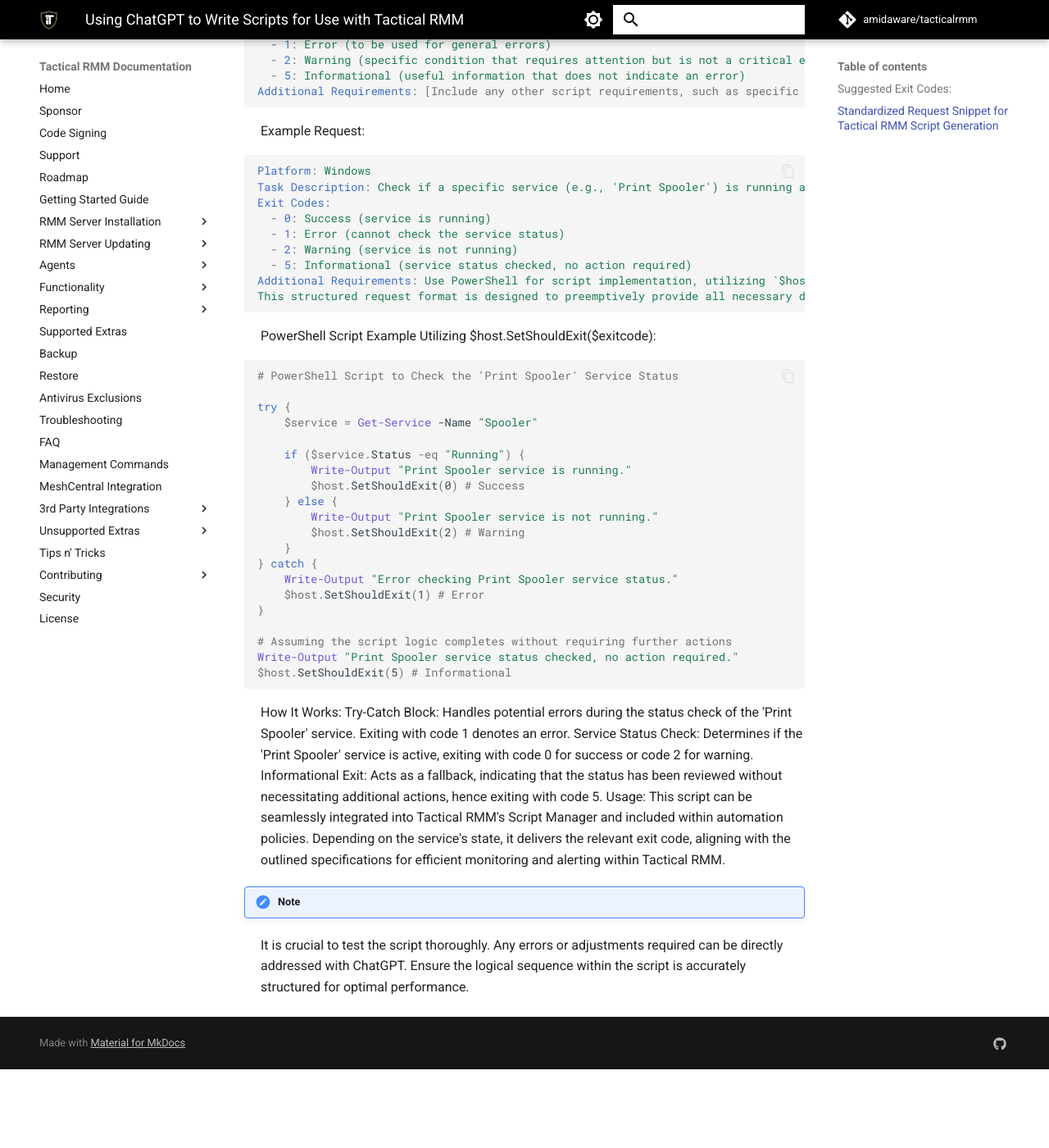
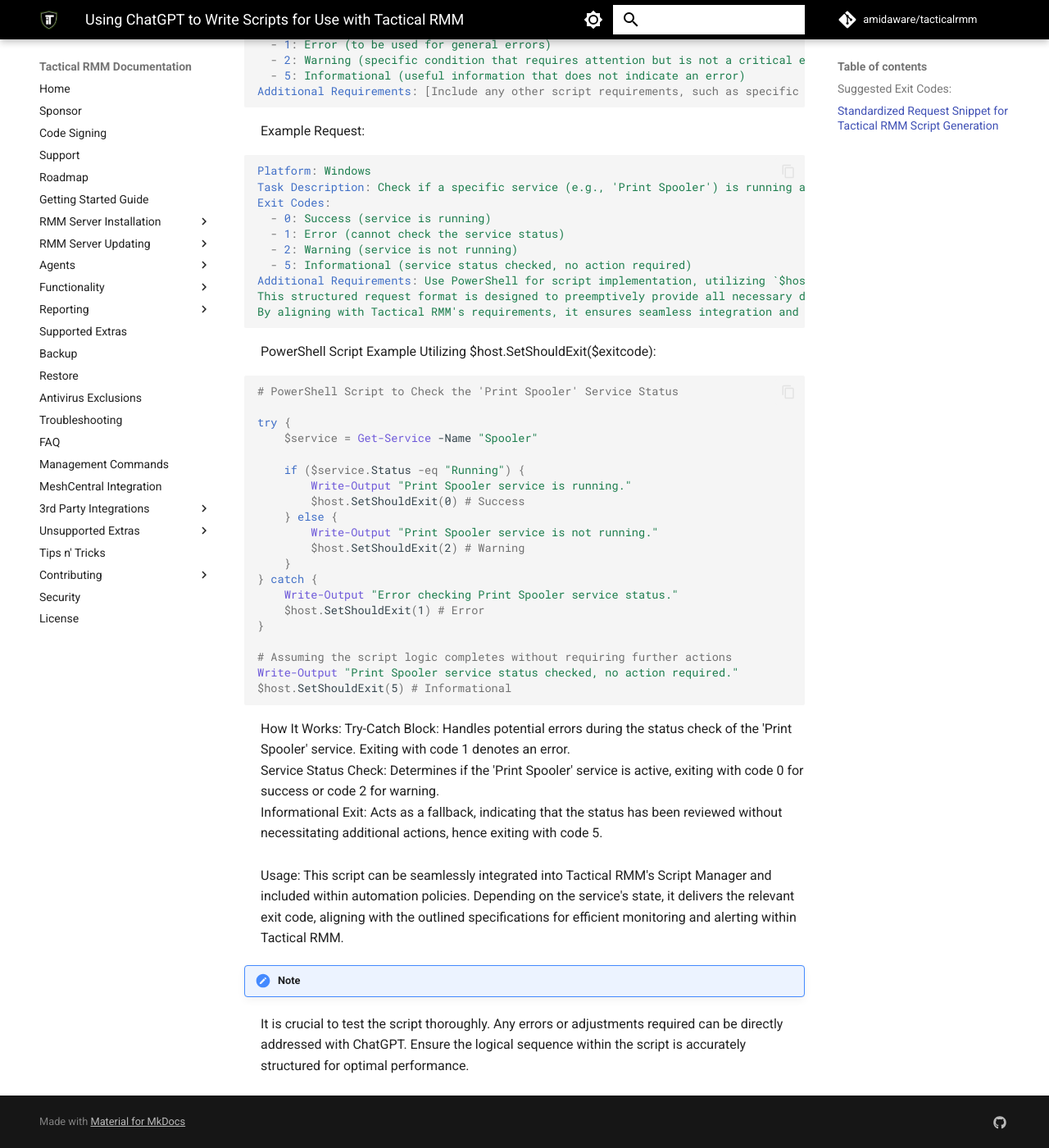
Before and after one commit to amidaware/trmm-docs, an MkDocs documentation site: the page built from docs/using_chatgpt.md, in a window 1280 px wide and 1400 px high, scrolled down 758 px. Shown: the whole window at 82% size. Built offline with MkDocs 1.6.1 and Material for MkDocs 9.7.7, drawn with Linux system fonts in a browser that asks for light colours; comment, search, counter and statistics services are not loaded; before the commit the page ends 2062 px from its top, so only the background shows below that.

````diff
--- a/docs/using_chatgpt.md
+++ b/docs/using_chatgpt.md
@@ -32,7 +32,8 @@ Exit Codes:
   - 2: Warning (service is not running)
   - 5: Informational (service status checked, no action required)
 Additional Requirements: Use PowerShell for script implementation, utilizing `$host.SetShouldExit($exitcode)` for exit codes.
-This structured request format is designed to preemptively provide all necessary details, streamlining the script creation process. By aligning with Tactical RMM's requirements, it ensures seamless integration and deployment within the RMM environment.
+This structured request format is designed to preemptively provide all necessary details, streamlining the script creation process.
+By aligning with Tactical RMM's requirements, it ensures seamless integration and deployment within the RMM environment.
 ```
 
 PowerShell Script Example Utilizing $host.SetShouldExit($exitcode):
@@ -60,9 +61,9 @@ $host.SetShouldExit(5) # Informational
 ```
 
 How It Works:
-Try-Catch Block: Handles potential errors during the status check of the 'Print Spooler' service. Exiting with code 1 denotes an error.
-Service Status Check: Determines if the 'Print Spooler' service is active, exiting with code 0 for success or code 2 for warning.
-Informational Exit: Acts as a fallback, indicating that the status has been reviewed without necessitating additional actions, hence exiting with code 5.
+Try-Catch Block: Handles potential errors during the status check of the 'Print Spooler' service. Exiting with code 1 denotes an error.<br>
+Service Status Check: Determines if the 'Print Spooler' service is active, exiting with code 0 for success or code 2 for warning.<br>
+Informational Exit: Acts as a fallback, indicating that the status has been reviewed without necessitating additional actions, hence exiting with code 5.<br><br>
 Usage:
 This script can be seamlessly integrated into Tactical RMM's Script Manager and included within automation policies. Depending on the service's state, it delivers the relevant exit code, aligning with the outlined specifications for efficient monitoring and alerting within Tactical RMM.
 
````
